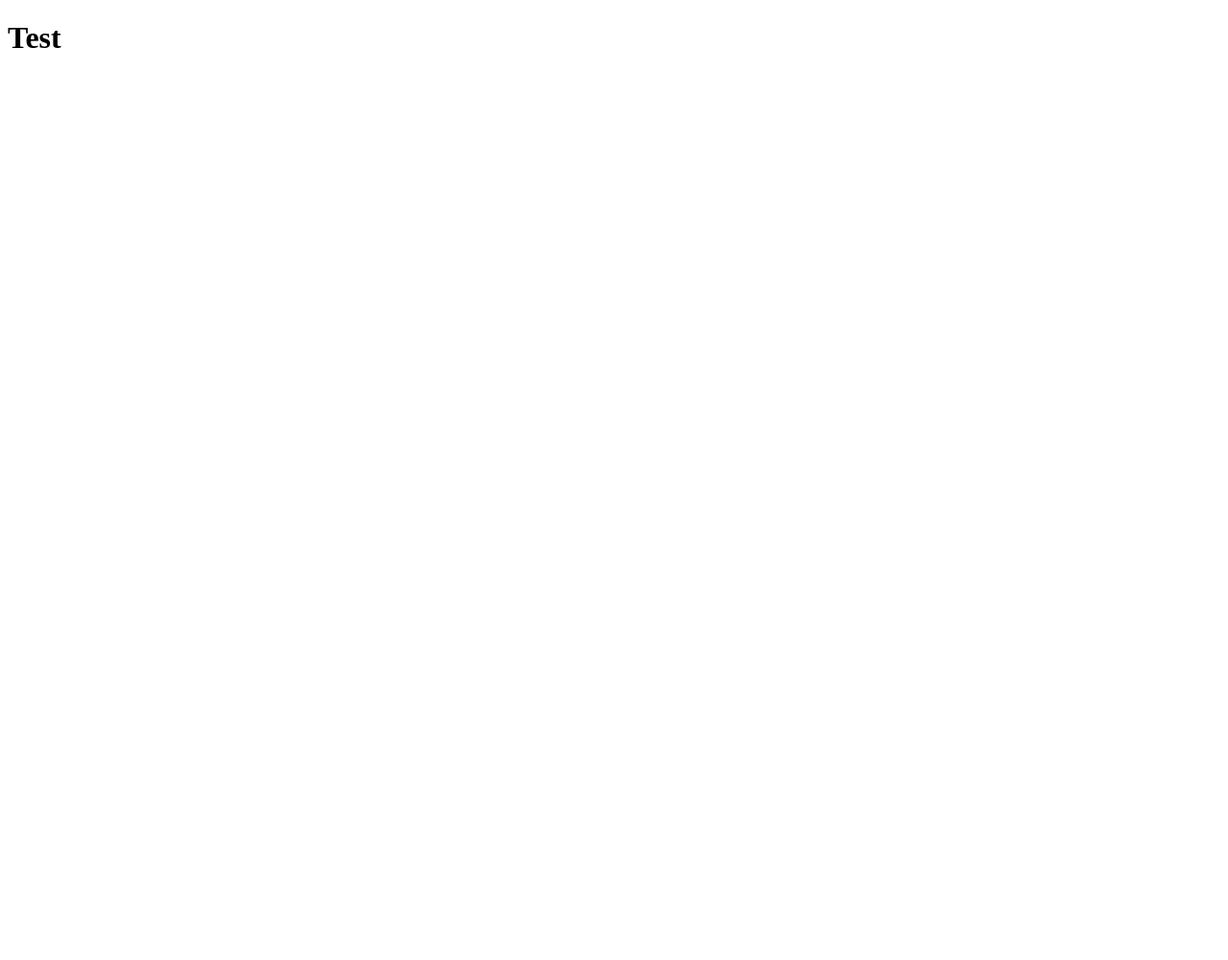
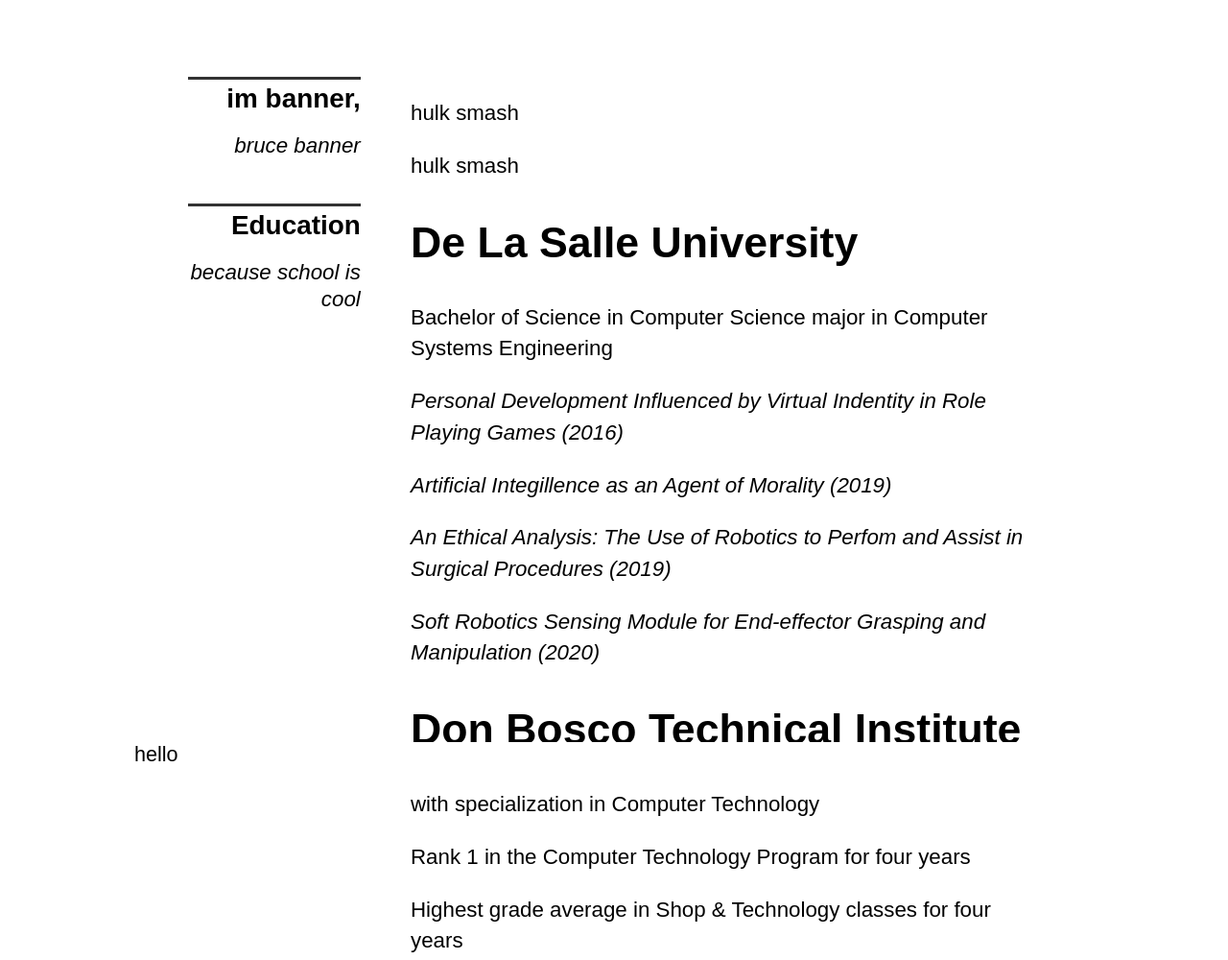
Before and after one commit to 14kg/Website-Resume-CCAPDEV-MP1, a plain HTML site: page index.html in a window 1280 px wide. Shown: the top 1000 px of the page at 96% size. Before the commit the page ends 800 px from the top, so only its background shows below. Drawn offline with Linux system fonts and the light colour scheme.

Commit message:
Initial Layout design added. Content for education history and portfolio added.

```diff
--- a/index.html
+++ b/index.html
@@ -2,8 +2,82 @@
 <html>
 <head>
   <title>CCAPDEV-MP1</title>
+  <link rel="stylesheet" type="text/css" href="style/index_style.css">
 </head>
 <body>
-  <h1>Test</h1>
+  <div class="page_container">
+    <div class="banner">
+      <div class="bannername">im banner,</div>
+      <div class="bannersub">bruce banner</div>
+    </div>
+    <div class="content">
+      <p>hulk smash</p>
+      <p>hulk smash</p>
+    </div>
+    <div class="banner">
+      <div class="bannername">Education</div>
+      <div class="bannersub">because school is cool</div>
+    </div>
+    <h1>De La Salle University</h1>
+    <p>Bachelor of Science in Computer Science major in Computer Systems Engineering</p>
+    <p><i>Personal Development Influenced by Virtual Indentity in Role Playing Games (2016)</i></p>
+    <p><i>Artificial Integillence as an Agent of Morality (2019)</i></p>
+    <p><i>An Ethical Analysis: The Use of Robotics to Perfom and Assist in Surgical Procedures (2019)</i></p>
+    <p><i>Soft Robotics Sensing Module for End-effector Grasping and Manipulation (2020)</i></p>
+    <h1>Don Bosco Technical Institute</h1>
+    <p>with specialization in Computer Technology</p>
+    <p>Rank 1 in the Computer Technology Program for four years</p>
+    <p>Highest grade average in Shop & Technology classes for four years</p>
+    <div class="banner">
+      <div class="bannername">Portfolio</div>
+      <div class="bannersub">made by yours truly</div>
+    </div>
+    <h1>Labyrinth RPG (2012)</h1>
+    <p>Developed using the Roblox platform and Lua.</p>
+    <p>A dungeon crawler inspired by the greek myth of the Minotaur.</p>
+    <p>Featuring a shop system for linear weapon upgrades.</p>
+    <p>6 different mob enemies and 1 Minotaur final boss.</p>
+    <h1>Pit Demon Fighter (2012)</h1>
+    <p>Developed using Flash and ActionScript 3.0 for a school project.</p>
+    <p>A whack-a-mole style arcade game.</p>
+    <h1>Apollo 11.5 (2012)</h1>
+    <p>Developed using Flash and ActionScript 3.0 for a school project.</p>
+    <p>A simple shoot 'em up arcade game influenced by the classic Asteroids.</p>
+    <h1>For All The Cows (2013)</h1>
+    <p>Developed using Flash and ActionScript 3.0 for a school project.</p>
+    <p>A silly game where the sole goal is to save cows.</p>
+    <h1>JedScape (2014)</h1>
+    <p>Developed using Java as a passion project.</p>
+    <p>A 'mostly' featured faithful remake of RuneScape 2 revision 317.</p>
+    <p>19 out of 23 fully-featured in-game skills.</p>
+    <p>32 Quests recreated from scratch.</p>
+    <p>Launched in April 2014, development halted in February 2015</p>
+    <p>Over 2000 registered players</p>
+    <h1>Harvest Moon Lite (2015)</h1>
+    <p>Developed using Java as a Machine Problem for OBJECTP.</p>
+    <p>A small recreation of the original Harvest Moon game by Yasuhiro Wada.</p>
+    <p>Fully-working planting and harvesting system.</p>
+    <p>Featuring a graphically animated shop and weather system.</p>
+  </div>
+  <div id="next" class="side"></div>
+  <div id="prev" class="side"></div>
+  <div id="footer">hello</div>
+  <!--
+  <div id="education">
+    <div class="school"></div>
+  </div>
+  <div id="organizations">
+    <div class="org"></div>
+  </div>
+  <div id="portfolio">
+    <div class="project"></div>
+  </div>
+  <div id="selfintro">
+
+  </div>
+  <div id="contact">
+
+  </div>
+  -->
 </body>
 </html>
--- a/style/index_style.css
+++ b/style/index_style.css
@@ -1,3 +1,81 @@
+
+html{
+    height: 100%;
+    font-size: 24px;
+}
 body{
-    background-color: aquamarine;
+    margin-left: auto;
+    margin-right: auto;
+    width: 100%;
+    max-width: 1000px;
+    min-height: 100%;
+    position: relative;
+    z-index: -1;
+    background-color: white);
+    font-size: 0.93rem;
+    line-height: 1.46;
+    font-family: Arial, Helvetica, sans-serif;
 }
+div.page_container{
+    padding: 3rem 0 18rem 0;
+    margin-left: 12rem;
+    margin-right: 2.5rem;
+    background-color: white;
+}
+.banner{
+    display: block;
+    clear: both;
+    margin-bottom: 2em;
+    border-top: solid 3px #333333;
+    padding-top: 5px;
+    float: left;
+    position: absolute;
+    margin-left: 0;
+    left: 2.5em;
+    width: calc(2.5rem*3);
+    text-align: right;
+}
+.bannername{
+    font-size: 125%;
+    line-height: 1.10;
+    margin-top: 0rem;
+    margin-bottom: 0.8rem;
+    font-weight: bolder;
+    border-top: 0;
+    padding-top: 0;
+}
+.bannersub{
+    display: block;
+    font-size: 100%;
+    line-height: 1.25;
+    font-style: italic;
+}
+p{
+    margin-bottom: 1em;
+}
+#next{
+    left: 0;
+    border-left: 1rem solid white;
+}
+#prev{
+    right: 0;
+    border-right: 1rem solid white;
+}
+.side{
+    top: 0;
+    bottom: 0;
+    width: 5rem;
+    z-index: -1;
+    position: fixed;
+}
+#footer{
+    position: fixed;
+    bottom: 0;
+    background: white;
+    margin: auto;
+    left: 2.5rem;
+    right: 2.5rem;
+    max-width: 1000px;
+    font-size: 0.9rem;
+    line-height: 1.25;
+}
```
